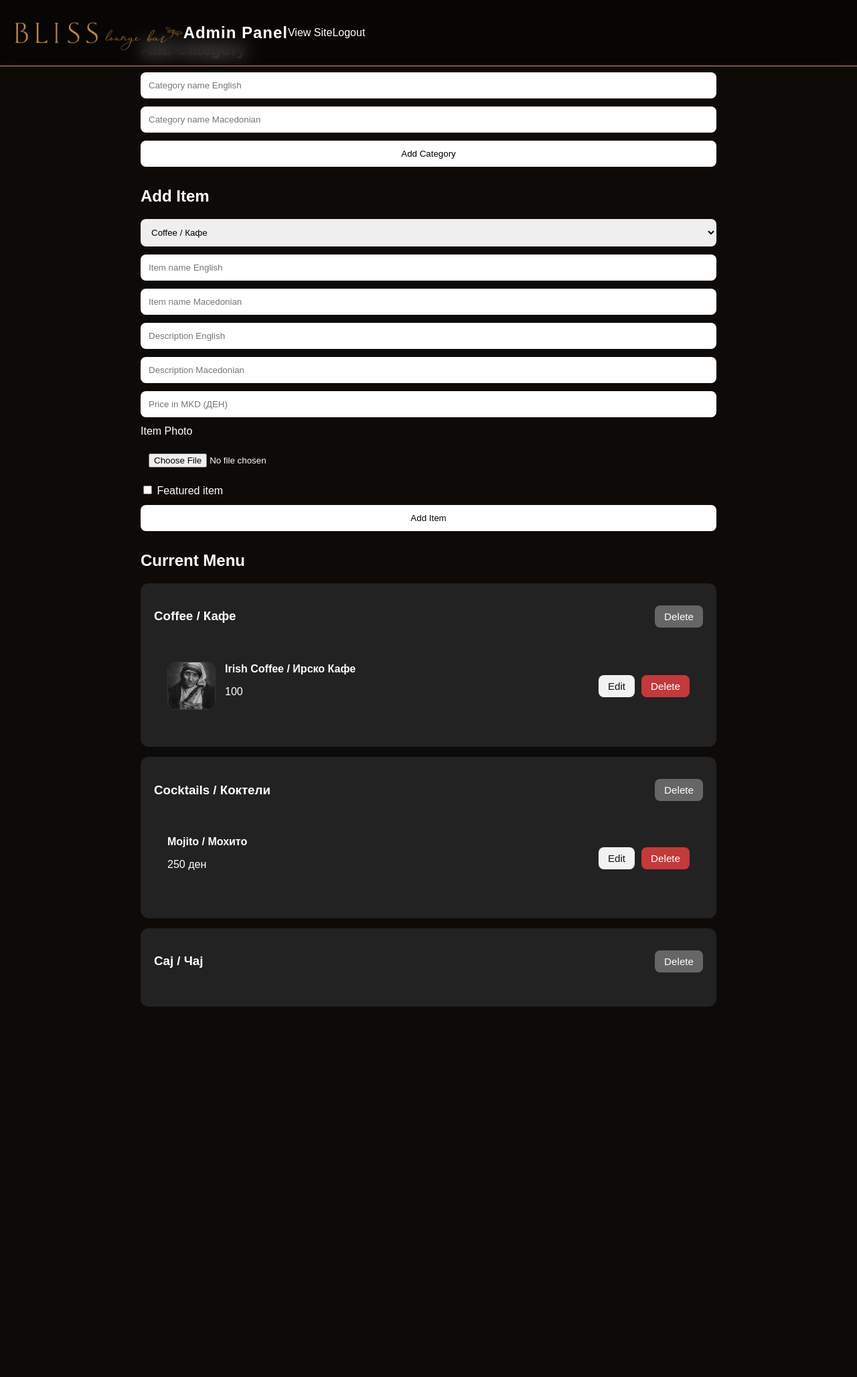
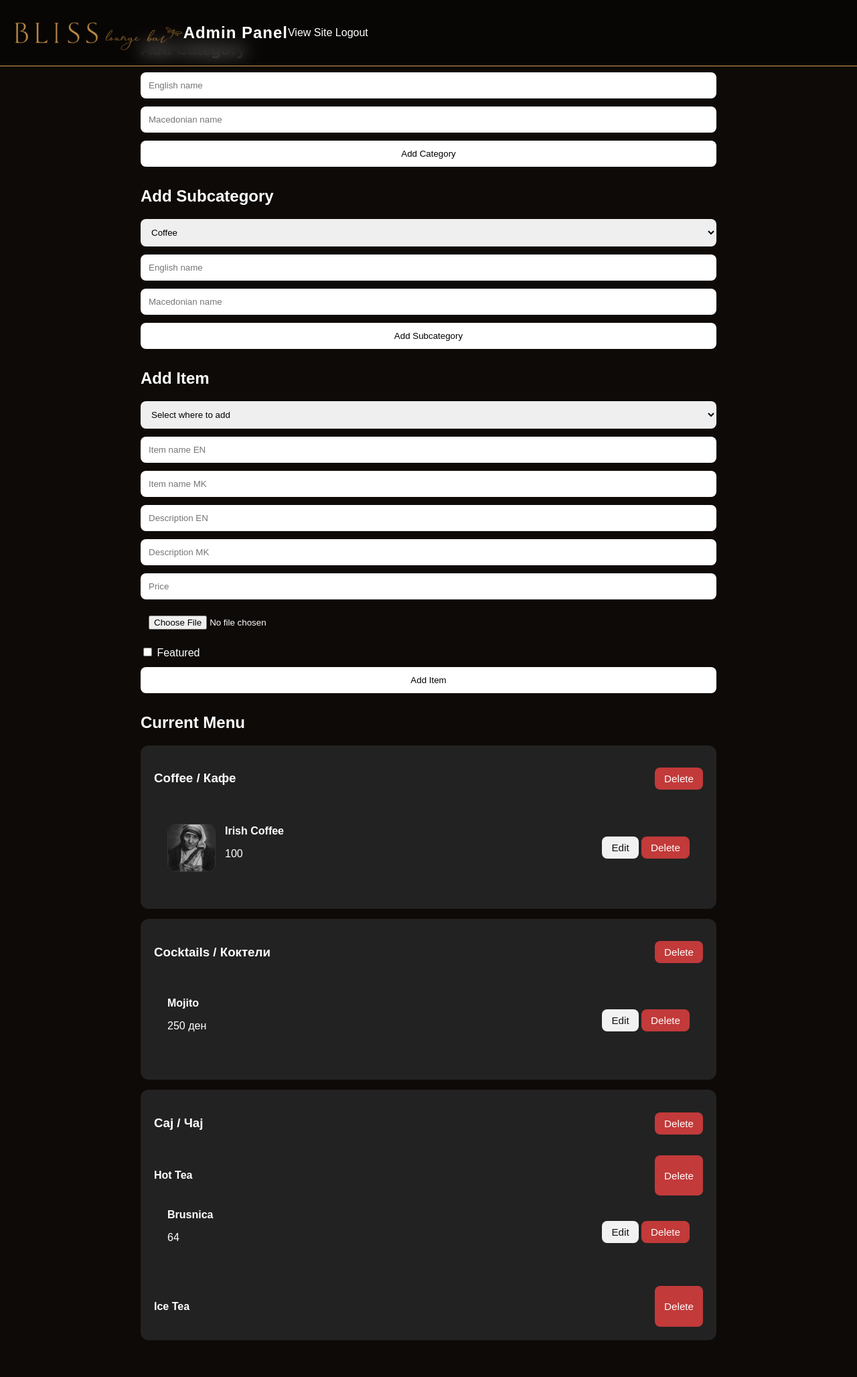
Before and after one commit to callmekm/Bliss-Website-1PAGE, a Flask app: page /admin in a window 1280 px wide. Shown: the whole page at 67% size. Before the commit the page ends 1503 px from the top, so only its background shows below. Run offline with Flask 3, Linux system fonts and the light colour scheme; the visitor is signed in with stand-in values (Sample User, id 1); data comes from the database, SQL or seed files in the repository; both versions use the stored data as it was after the commit.

Commit message:
subcategory frontend menu frontend.

```diff
--- a/ToDo.txt
+++ b/ToDo.txt
@@ -1 +1 @@
-Napraj scroll efect kake stisnas menu home ne samo da ripa od home na menu ..
+Napraj frontendo za da ima edit kopce na subcategorrii i napraj da se otvarat unatre u kategorriite subkategoorite u meni pago isto taka u admino napraj drag and drop za da se podmestuvat podreduvat raboti isto napraj save changes popup na admino
--- a/static/script.js
+++ b/static/script.js
@@ -112,4 +112,29 @@
     });
 });
 
+// DELETE SUBCATEGORY
+document.querySelectorAll(".delete-subcategory").forEach(button => {
+    button.addEventListener("click", async () => {
+        const id = button.dataset.subcategoryId;
+
+        if (!confirm("Delete this subcategory?")) return;
+
+        const res = await fetch(`/api/subcategories/${id}`, {
+            method: "DELETE"
+        });
+
+        if (res.ok) location.reload();
+    });
 });
+
+// SUBCATEGORY TOGGLE
+const subcategoryHeaders = document.querySelectorAll(".menu-subcategory h4");
+
+subcategoryHeaders.forEach(header => {
+    header.addEventListener("click", function () {
+        const parent = this.parentElement;
+        parent.classList.toggle("open");
+    });
+});
+
+});
--- a/templates/admin.html
+++ b/templates/admin.html
@@ -1,6 +1,5 @@
 <!DOCTYPE html>
 <html lang="en">
-
 <head>
     <meta charset="UTF-8">
     <title>Bliss Admin Panel</title>
@@ -12,111 +11,188 @@
 <header>
     <nav class="navbar">
         <a href="/" class="logo">
-        <img src="{{ url_for('static', filename='images/bliss-logo (BLISS).png') }}" alt="Bliss Logo">
-
-        <img class="logo-sub"
-             src="{{ url_for('static', filename='images/bliss-logo (LOUNGE BAR).png') }}"
-             alt="Lounge Bar">
+            <img src="{{ url_for('static', filename='images/bliss-logo (BLISS).png') }}">
+            <img class="logo-sub" src="{{ url_for('static', filename='images/bliss-logo (LOUNGE BAR).png') }}">
         </a>
 
         <h1>Admin Panel</h1>
+
+        <div>
             <a href="/">View Site</a>
             <a href="/logout">Logout</a>
+        </div>
     </nav>
 </header>
 
 <main class="admin-panel">
 
+<!-- ================= CATEGORY ================= -->
+
 <section>
     <h2>Add Category</h2>
 
     <form action="/api/categories" method="POST">
-                <input type="text" name="name_en" placeholder="Category name English" required>
-                <input type="text" name="name_mk" placeholder="Category name Macedonian" required>
+        <input type="text" name="name_en" placeholder="English name" required>
+        <input type="text" name="name_mk" placeholder="Macedonian name" required>
         <button type="submit">Add Category</button>
     </form>
 </section>
+
+<!-- ================= SUBCATEGORY ================= -->
+
+<section>
+    <h2>Add Subcategory</h2>
+
+    <form action="/api/subcategories" method="POST">
+        <select name="category_id" required>
+            {% for category in data.categories %}
+            <option value="{{ category.id }}">
+                {{ category.name_en }}
+            </option>
+            {% endfor %}
+        </select>
+
+        <input type="text" name="name_en" placeholder="English name" required>
+        <input type="text" name="name_mk" placeholder="Macedonian name" required>
+
+        <button type="submit">Add Subcategory</button>
+    </form>
+</section>
+
+<!-- ================= ITEM ================= -->
 
 <section>
     <h2>Add Item</h2>
 
     <form action="/api/items" method="POST" enctype="multipart/form-data">
-                <select name="category_id" required>
+
+        <!-- SMART TARGET SELECT -->
+        <select name="target_id" required>
+            <option value="">Select where to add</option>
+
             {% for category in data.categories %}
-                    <option value="{{ category.id }}">
-                        {{ category.name_en }} / {{ category.name_mk }}
+                <option value="category|{{ category.id }}">
+                    {{ category.name_en }}
                 </option>
+
+                {% for sub in category["subcategories"] %}
+                <option value="subcategory|{{ sub.id }}">
+                    → {{ sub.name_en }}
+                </option>
+                {% endfor %}
             {% endfor %}
         </select>
 
-                <input type="text" name="name_en" placeholder="Item name English" required>
-                <input type="text" name="name_mk" placeholder="Item name Macedonian" required>
+        <input type="text" name="name_en" placeholder="Item name EN" required>
+        <input type="text" name="name_mk" placeholder="Item name MK" required>
 
-                <input type="text" name="description_en" placeholder="Description English">
-                <input type="text" name="description_mk" placeholder="Description Macedonian">
+        <input type="text" name="description_en" placeholder="Description EN">
+        <input type="text" name="description_mk" placeholder="Description MK">
 
-                <input type="text" name="price" placeholder="Price in MKD (ДЕН)">
+        <input type="text" name="price" placeholder="Price">
 
-                <label> Item Photo</label>
         <input type="file" name="image_file" accept="image/*">
 
         <label>
             <input type="checkbox" name="featured">
-                    Featured item
+            Featured
         </label>
 
         <button type="submit">Add Item</button>
     </form>
 </section>
 
+<!-- ================= MENU ================= -->
+
 <section>
     <h2>Current Menu</h2>
 
     {% for category in data.categories %}
     <div class="admin-category">
+
         <div class="admin-category-header">
             <h3>{{ category.name_en }} / {{ category.name_mk }}</h3>
-                    <div class="admin-category-actions">
-                        <button type="button" class="small secondary delete-category" data-category-id="{{ category.id }}">
+
+            <button class="small danger delete-category"
+                    data-category-id="{{ category.id }}">
                 Delete
             </button>
         </div>
-                </div>
 
         <div class="admin-category-items">
+
+            <!-- CATEGORY ITEMS -->
             {% for item in category["items"] %}
             <div class="admin-item">
                 <div class="admin-item-main">
+
                     {% if item.image %}
-                            <img
-                                class="admin-item-image"
-                                src="{{ url_for('static', filename=item.image) }}"
-                                alt="{{ item.name_en }} image"
-                            >
+                    <img class="admin-item-image"
+                         src="{{ url_for('static', filename=item.image) }}">
                     {% endif %}
+
                     <div>
-                                <strong>{{ item.name_en }} / {{ item.name_mk }}</strong>
+                        <strong>{{ item.name_en }}</strong>
                         <p>{{ item.price }}</p>
                     </div>
                 </div>
-                        <div class="admin-item-actions">
-                            <button type="button" class="small edit-item" data-item-id="{{ item.id }}">
-                                Edit
-                            </button>
-                            <button type="button" class="small danger delete-item" data-item-id="{{ item.id }}">
+
+                <div>
+                    <button class="small edit-item" data-item-id="{{ item.id }}">Edit</button>
+                    <button class="small danger delete-item" data-item-id="{{ item.id }}">Delete</button>
+                </div>
+            </div>
+            {% endfor %}
+
+            <!-- SUBCATEGORIES -->
+            {% for sub in category["subcategories"] %}
+            <div class="admin-subcategory">
+
+                <div style="display:flex; justify-content:space-between;">
+                    <h4>{{ sub.name_en }}</h4>
+
+                    <button class="small danger delete-subcategory"
+                            data-subcategory-id="{{ sub.id }}">
                         Delete
                     </button>
                 </div>
+
+                {% for item in sub["items"] %}
+                <div class="admin-item">
+
+                    <div class="admin-item-main">
+
+                        {% if item.image %}
+                        <img class="admin-item-image"
+                             src="{{ url_for('static', filename=item.image) }}">
+                        {% endif %}
+
+                        <div>
+                            <strong>{{ item.name_en }}</strong>
+                            <p>{{ item.price }}</p>
+                        </div>
+                    </div>
+
+                    <div>
+                        <button class="small edit-item" data-item-id="{{ item.id }}">Edit</button>
+                        <button class="small danger delete-item" data-item-id="{{ item.id }}">Delete</button>
+                    </div>
+
                 </div>
                 {% endfor %}
+
+            </div>
+            {% endfor %}
+
         </div>
     </div>
     {% endfor %}
+
 </section>
 
 </main>
 
 <script src="{{ url_for('static', filename='script.js') }}"></script>
+
 </body>
-
 </html>
```
Also changed, not shown: static/style.css (+45 -1 lines), templates/index.html (+29 -0 lines), menu.db. Lines whose indentation alone changed are shown as unchanged.
